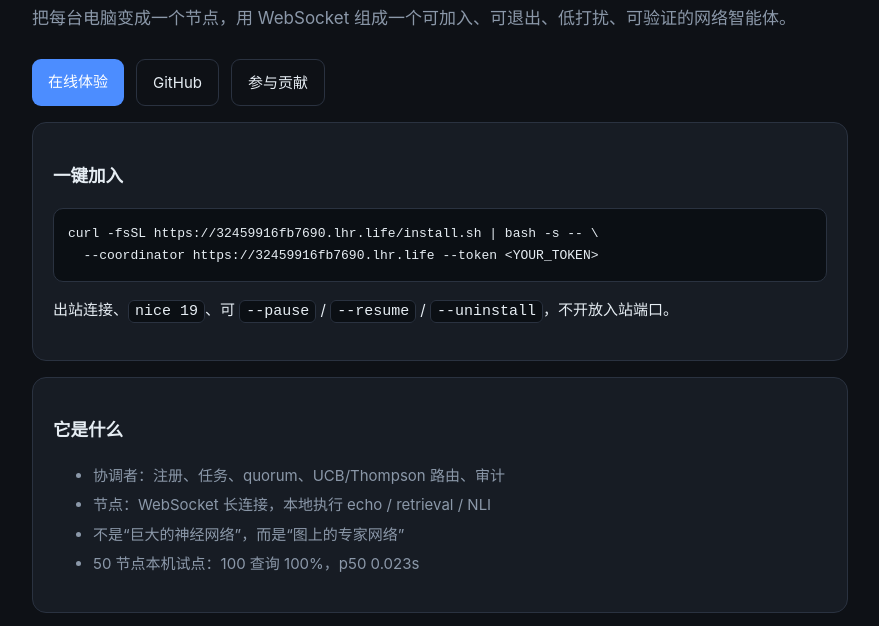
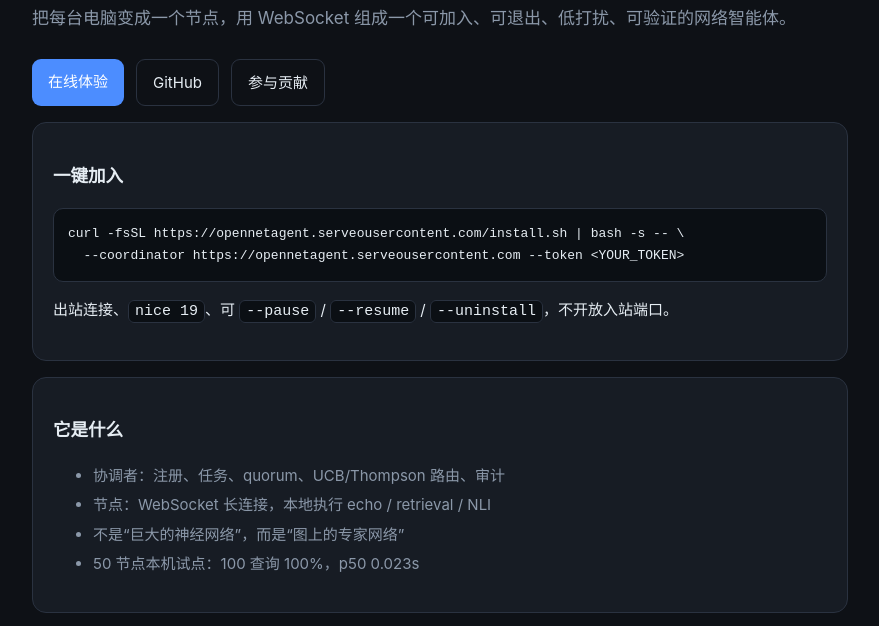
Before and after one commit to zacrisy/open-net-agent, a plain HTML site: page docs/index.html in a window 1280 px wide. Shown: the part 135-761 px from the top of the page, without its empty margins (200-1079 px from the left). Drawn offline with Linux system fonts and the light colour scheme.

Commit message:
docs: stable serveo domain opennetagent.serveousercontent.com

```diff
--- a/docs/index.html
+++ b/docs/index.html
@@ -24,15 +24,15 @@ ul{color:var(--muted)}li{margin:4px 0}
   <p class="lead">把每台电脑变成一个节点，用 WebSocket 组成一个可加入、可退出、低打扰、可验证的网络智能体。</p>
 
   <div class="row">
-    <a class="btn" href="https://32459916fb7690.lhr.life/">在线体验</a>
+    <a class="btn" href="https://opennetagent.serveousercontent.com/">在线体验</a>
     <a class="btn ghost" href="https://github.com/zacrisy/open-net-agent">GitHub</a>
     <a class="btn ghost" href="https://github.com/zacrisy/open-net-agent/issues">参与贡献</a>
   </div>
 
   <div class="card">
     <h3>一键加入</h3>
-    <pre>curl -fsSL https://32459916fb7690.lhr.life/install.sh | bash -s -- \
-  --coordinator https://32459916fb7690.lhr.life --token &lt;YOUR_TOKEN&gt;</pre>
+    <pre>curl -fsSL https://opennetagent.serveousercontent.com/install.sh | bash -s -- \
+  --coordinator https://opennetagent.serveousercontent.com --token &lt;YOUR_TOKEN&gt;</pre>
     <p>出站连接、<code>nice 19</code>、可 <code>--pause</code> / <code>--resume</code> / <code>--uninstall</code>，不开放入站端口。</p>
   </div>
 
```
Also changed, not shown: 4 other files.
